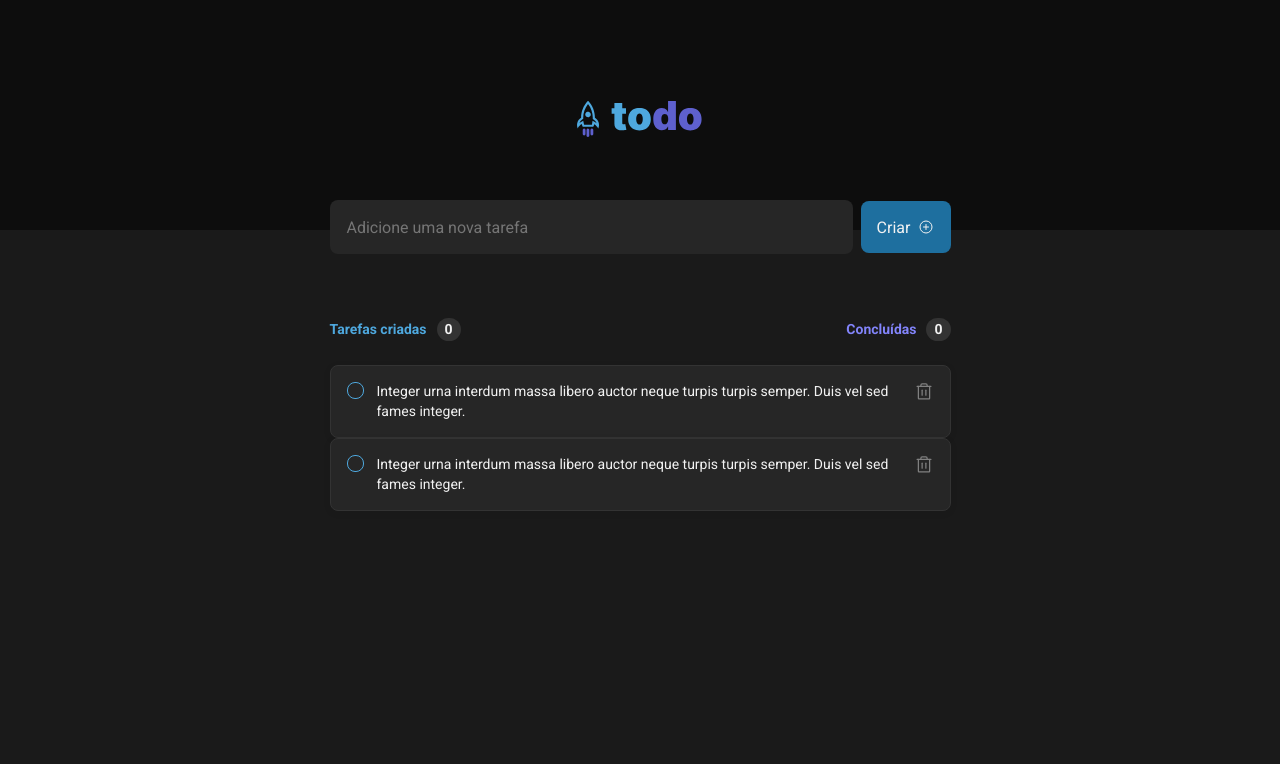
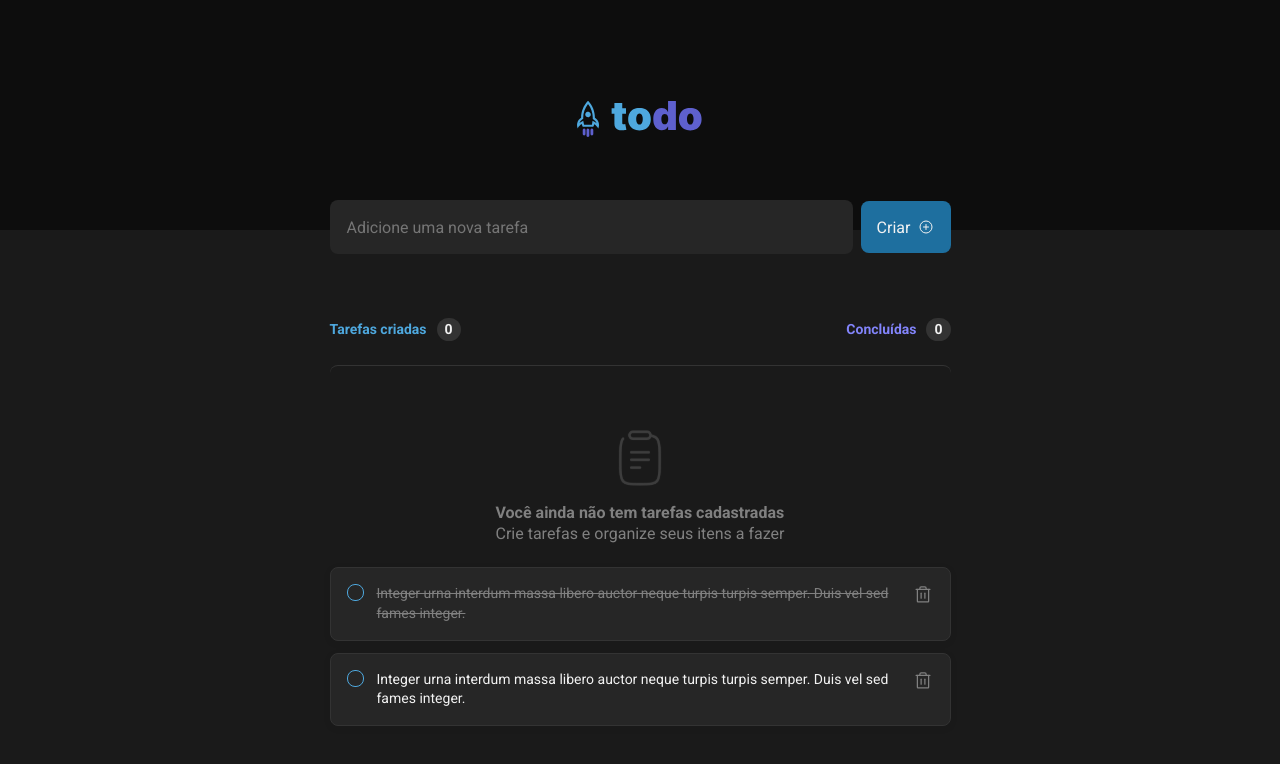
Before and after one commit to carlossroliveira/toDo-List, a React (Vite) app: page / in a window 1280 px wide. Shown: the top 764 px of the page. Built offline with nearby package versions, Linux system fonts and the light colour scheme.

Commit message:
Finalização de estilo

```diff
--- a/src/components/Table/index.tsx
+++ b/src/components/Table/index.tsx
@@ -4,12 +4,10 @@ import { Trash } from 'phosphor-react'
 // Imagens
 import clipboard from '../../assets/Clipboard.svg'
 
-import { Checkbox } from 'pretty-checkbox-react'
-
 // Styles
 import {
-  CheckboxContainer,
   CheckboxInput,
+  ContainerTableSC,
   DivSC,
   DivTableSC,
   FigureSC,
@@ -20,7 +18,6 @@ import {
   ParagraphTwoSC,
   SpanSC,
   TableButton,
-  TableCheckboxSC,
   TableParagraphSC,
 } from './tableStyles'
 
@@ -38,7 +35,7 @@ export const Table = () => {
         </ParagraphTwoDivSC>
       </DivSC>
 
-      {/*  <FigureSC>
+      <FigureSC>
         <ImgSC src={clipboard} alt="imagem de um livro" />
 
         <figcaption>
@@ -50,8 +47,9 @@ export const Table = () => {
             Crie tarefas e organize seus itens a fazer
           </ParagraphTwoSC>
         </figcaption>
-      </FigureSC> */}
+      </FigureSC>
 
+      <ContainerTableSC>
         <DivTableSC>
           <CheckboxInput>
             <label>
@@ -60,9 +58,9 @@ export const Table = () => {
             </label>
           </CheckboxInput>
 
-        <TableParagraphSC>
-          Integer urna interdum massa libero auctor neque turpis turpis semper.
-          Duis vel sed fames integer.
+          <TableParagraphSC isCheck>
+            Integer urna interdum massa libero auctor neque turpis turpis
+            semper. Duis vel sed fames integer.
           </TableParagraphSC>
 
           <TableButton>
@@ -79,14 +77,15 @@ export const Table = () => {
           </CheckboxInput>
 
           <TableParagraphSC>
-          Integer urna interdum massa libero auctor neque turpis turpis semper.
-          Duis vel sed fames integer.
+            Integer urna interdum massa libero auctor neque turpis turpis
+            semper. Duis vel sed fames integer.
           </TableParagraphSC>
 
           <TableButton>
             <Trash size={20} />
           </TableButton>
         </DivTableSC>
+      </ContainerTableSC>
     </>
   )
 }
--- a/src/components/Table/tableStyles.ts
+++ b/src/components/Table/tableStyles.ts
@@ -75,23 +75,25 @@ export const ParagraphTwoSC = styled.p`
   color: ${({ theme }) => theme.GRAY_SCALE[300]};
 `
 
+export const ContainerTableSC = styled.div`
+  div + div {
+    margin-top: 0.75rem;
+  }
+`
+
 export const DivTableSC = styled.div`
   display: flex;
   align-items: flex-start;
 
-  padding: 16px;
+  padding: 1rem;
 
-  max-width: 621px;
+  max-width: 38.8125rem;
 
   background-color: ${({ theme }) => theme.GRAY_SCALE[500]};
 
   border-radius: 8px;
   box-shadow: 0px 2px 8px rgba(0, 0, 0, 0.06);
   border: 1px solid ${({ theme }) => theme.GRAY_SCALE[400]};
-
-  div + div {
-    margin-bottom: 12px;
-  }
 `
 
 export const TableCheckboxSC = styled.input`
@@ -106,13 +108,16 @@ export const TableCheckboxSC = styled.input`
   border: 1px solid ${({ theme }) => theme.BLUE_SCALE.blue};
 `
 
-export const TableParagraphSC = styled.p`
+export const TableParagraphSC = styled.p<{ isCheck: boolean }>`
   font-style: normal;
   font-weight: 400;
   font-size: 14px;
   line-height: 140%;
 
-  color: ${({ theme }) => theme.GRAY_SCALE[100]};
+  color: ${({ isCheck, theme }) =>
+    isCheck ? theme.GRAY_SCALE[300] : theme.GRAY_SCALE[100]};
+
+  text-decoration-line: ${({ isCheck }) => (isCheck ? 'line-through' : 'none')};
 `
 
 export const CheckboxInput = styled.div`
@@ -142,11 +147,17 @@ export const CheckboxInput = styled.div`
 
   &:hover > label > span {
     cursor: pointer;
-    border: 1px solid ${({ theme }) => theme.PURPLE_SCALE.purpleDark};
+    border: 1px solid ${({ theme }) => theme.BLUE_SCALE.blueDark};
   }
 
   & > label > input:checked ~ span {
+    border: 1px solid ${({ theme }) => theme.PURPLE_SCALE.purpleDark};
     background-color: ${({ theme }) => theme.PURPLE_SCALE.purpleDark};
+
+    &:hover {
+      border: 1px solid ${({ theme }) => theme.PURPLE_SCALE.purple};
+      background-color: ${({ theme }) => theme.PURPLE_SCALE.purple};
+    }
   }
 
   & > label > span:after {
@@ -170,11 +181,16 @@ export const CheckboxInput = styled.div`
 `
 
 export const TableButton = styled.button`
+  padding: 1px;
   border: none;
+  line-height: 0;
+  border-radius: 3px;
   background-color: transparent;
   color: ${({ theme }) => theme.GRAY_SCALE[300]};
 
   &:hover {
     cursor: pointer;
+    color: ${({ theme }) => theme.RED_SCALE.danger};
+    background-color: ${({ theme }) => theme.GRAY_SCALE[400]};
   }
 `
```
Lines whose indentation alone changed are shown as unchanged.
